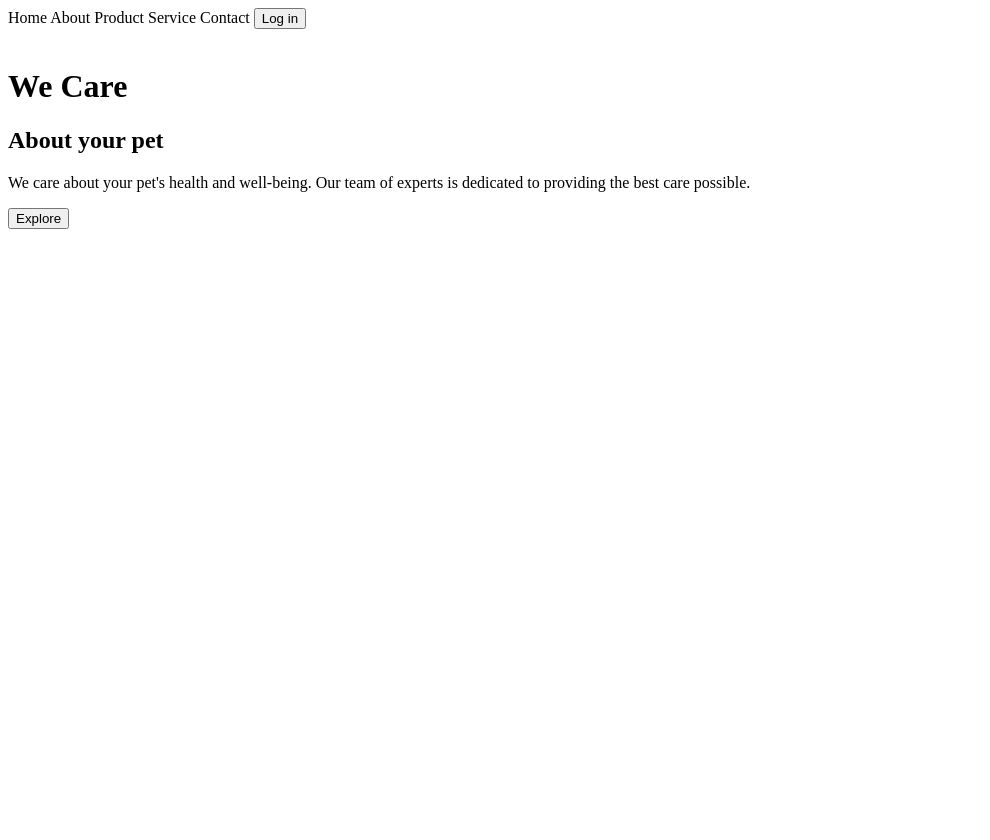
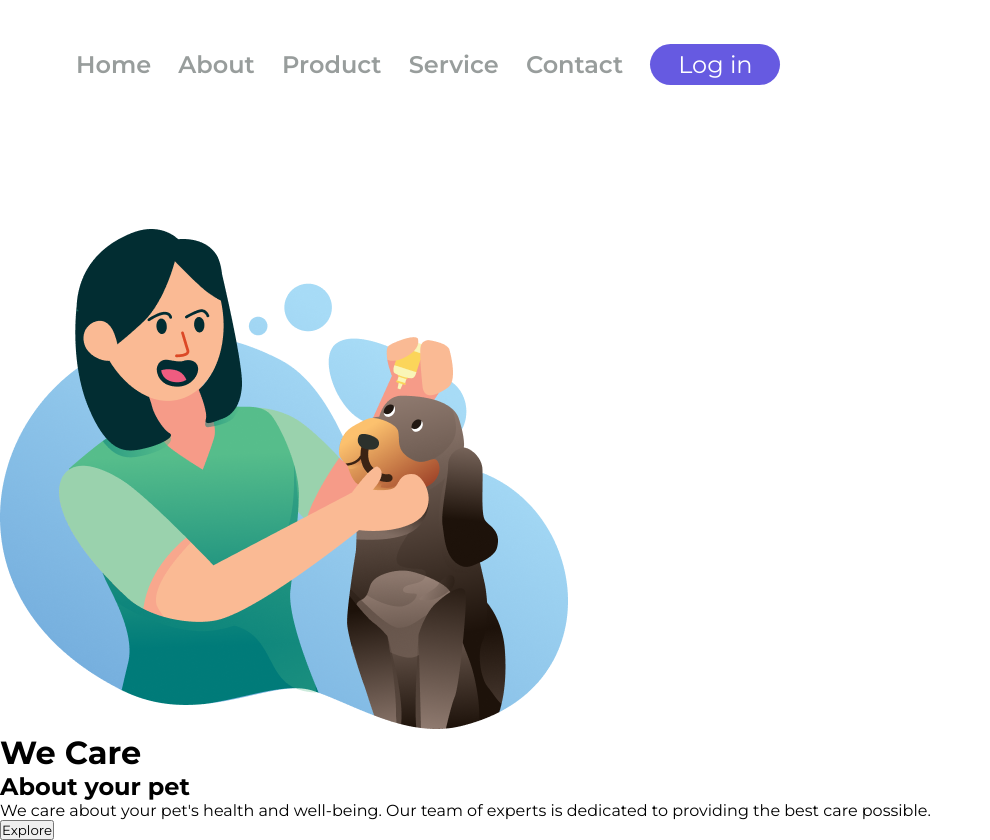
Before and after one commit to LuizPauloJRM/WeCare, a plain HTML site: page index.html in a window 1280 px wide. Shown: the whole page, without its empty margins (0-990 px from the left). Before the commit the page ends 800 px from the top, so only its background shows below. Drawn offline with Linux system fonts and the light colour scheme.

Commit message:
Estilização menu login ,contact ,home , about , product

```diff
--- a/index.html
+++ b/index.html
@@ -2,24 +2,29 @@
 <html lang="pt-br">
 
 <head>
+
     <meta charset="UTF-8">
     <meta name="viewport" content="width=device-width, initial-scale=1.0">
     <link rel="stylesheet" href="style/style.css">
+    <link rel="preconnect" href="https://fonts.googleapis.com">
+    <link rel="preconnect" href="https://fonts.gstatic.com" crossorigin>
+    <link href="https://fonts.googleapis.com/css2?family=Montserrat:ital,wght@0,100..900;1,100..900&display=swap"
+        rel="stylesheet">
     <title>We Care</title>
 </head>
 
 <body>
     <header>
-        <a>Home</a>
-        <a>About</a>
-        <a>Product</a>
-        <a>Service</a>
-        <a>Contact</a>
-        <button>Log in</button>
+        <a class="link-header">Home</a>
+        <a class="link-header">About</a>
+        <a class="link-header">Product</a>
+        <a class="link-header">Service</a>
+        <a class="link-header">Contact</a>
+        <button class="button-header">Log in</button>
     </header>
 
     <main><!--Conteúdo principal-->
-        <img src="" alt="">
+        <img class="logo-image" src="assets/Illustration 2.png" alt="we-care-dog">
         <h1>We Care</h1>
         <h2>About your pet</h2>
         <p>We care about your pet's health and well-being. Our team of experts is dedicated to providing the best care
--- a/style/style.css
+++ b/style/style.css
@@ -0,0 +1,38 @@
+*{
+    margin: 0;
+    padding: 0;
+    box-sizing: border-box;
+    font-family: 'Montserrat', sans-serif;
+}
+
+header{
+    margin: 44px 0 144px 76px;
+}
+
+.link-header{
+    font-weight: 600;
+    font-size: 24px;
+    line-height: 29px;
+    color: #989D9C;
+    cursor: pointer;
+    margin-right: 23px;
+
+}
+
+.button-header{
+    background: #665AE1;
+    border-radius: 20.5px;
+    width: 130px;
+    height: 41px;
+    border: none;
+    font-size:24px;
+    line-height: 29px;
+    color: #FFFF;
+    cursor: pointer;
+
+}
+
+.logo-image{
+    width: 568px;
+    height: 500px;
+}
```
Also changed, not shown: assets/Illustration 2.png (added).
